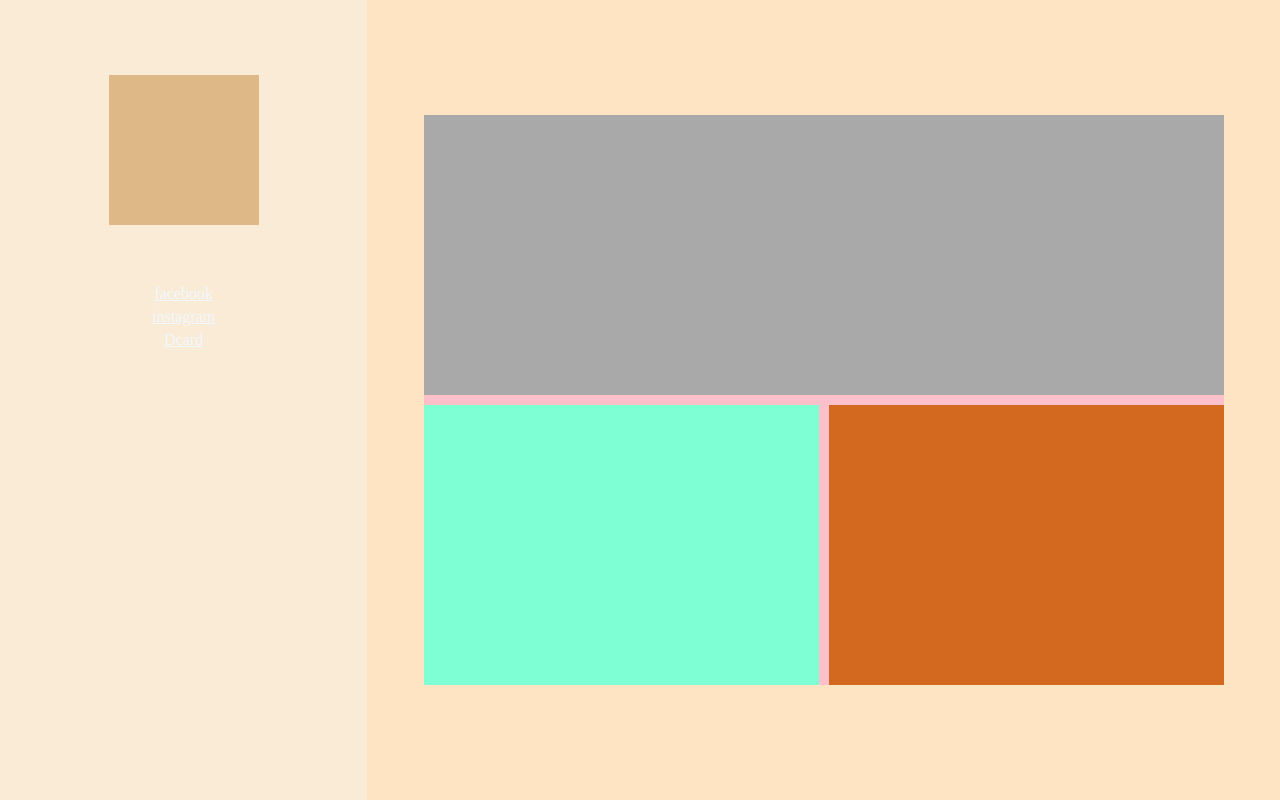
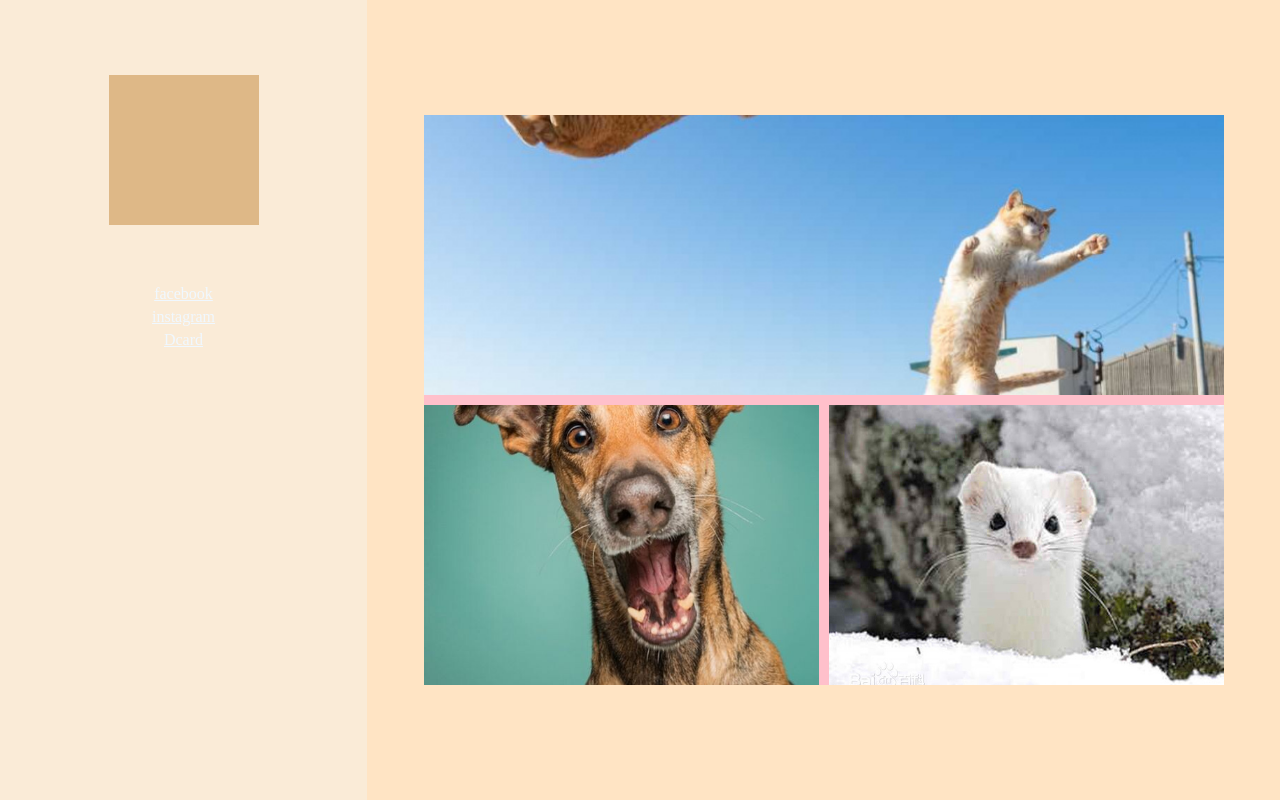
Before and after one commit to SHIHyuhan/myfirstweb, a plain HTML site: page index.html in a window 1280 px wide. Drawn offline with Linux system fonts and the light colour scheme; the site is published under a folder, as on GitHub Pages, so addresses that start at the root find nothing.

Commit message:
Update 01-RWD-all.css

```diff
--- a/01-RWD-all.css
+++ b/01-RWD-all.css
@@ -61,7 +61,7 @@ a{
 
 }
 .x{
-    background-image: url('/img/cat.png');
+    background-image: url('./img/cat.png');
     background-position: center;
 }
 .x:hover{
@@ -72,7 +72,7 @@ a{
 }
 
 .y{
-    background-image: url('/img/dog.jpeg');
+    background-image: url('./img/dog.jpeg');
     background-position: 300%;
     margin: 0px 5px;
 }
@@ -81,7 +81,7 @@ a{
     background-position:center ;
 }
 .z{
-    background-image: url('/img/snow.jpg');
+    background-image: url('./img/snow.jpg');
     background-position: center;
 
 }
```
